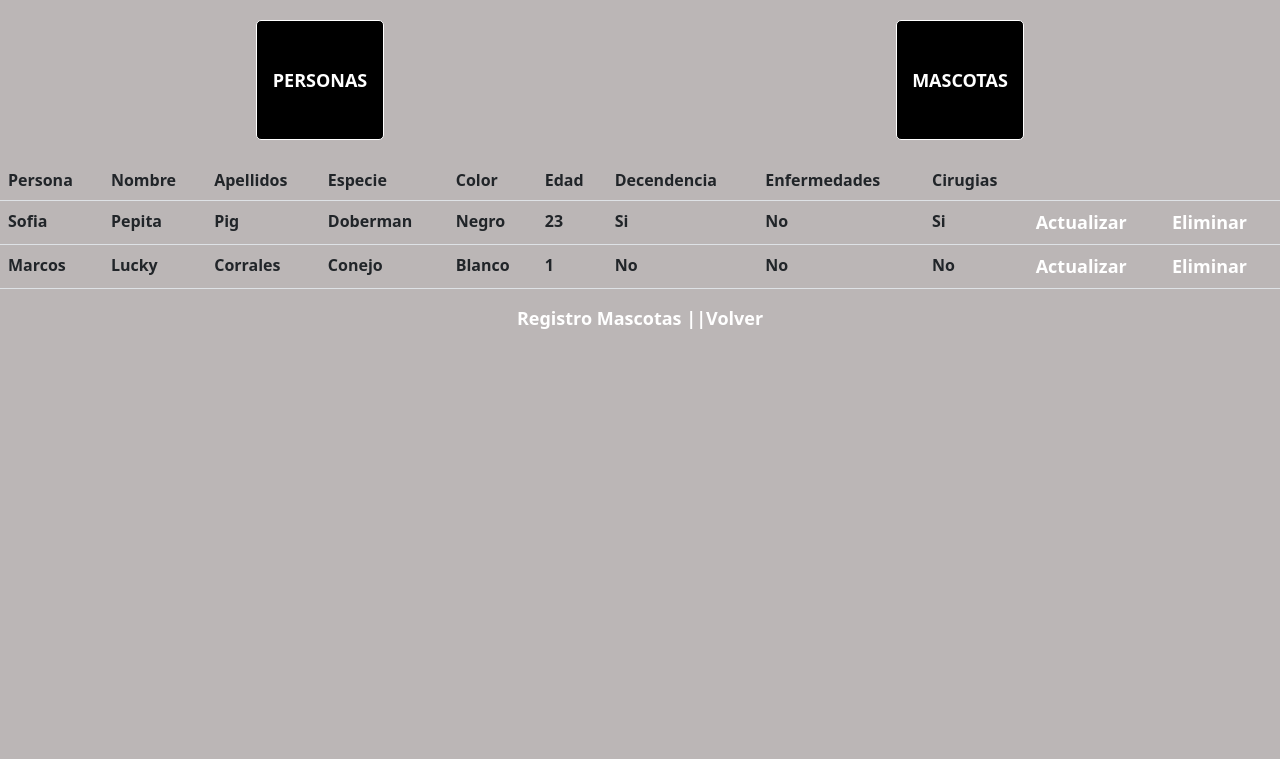
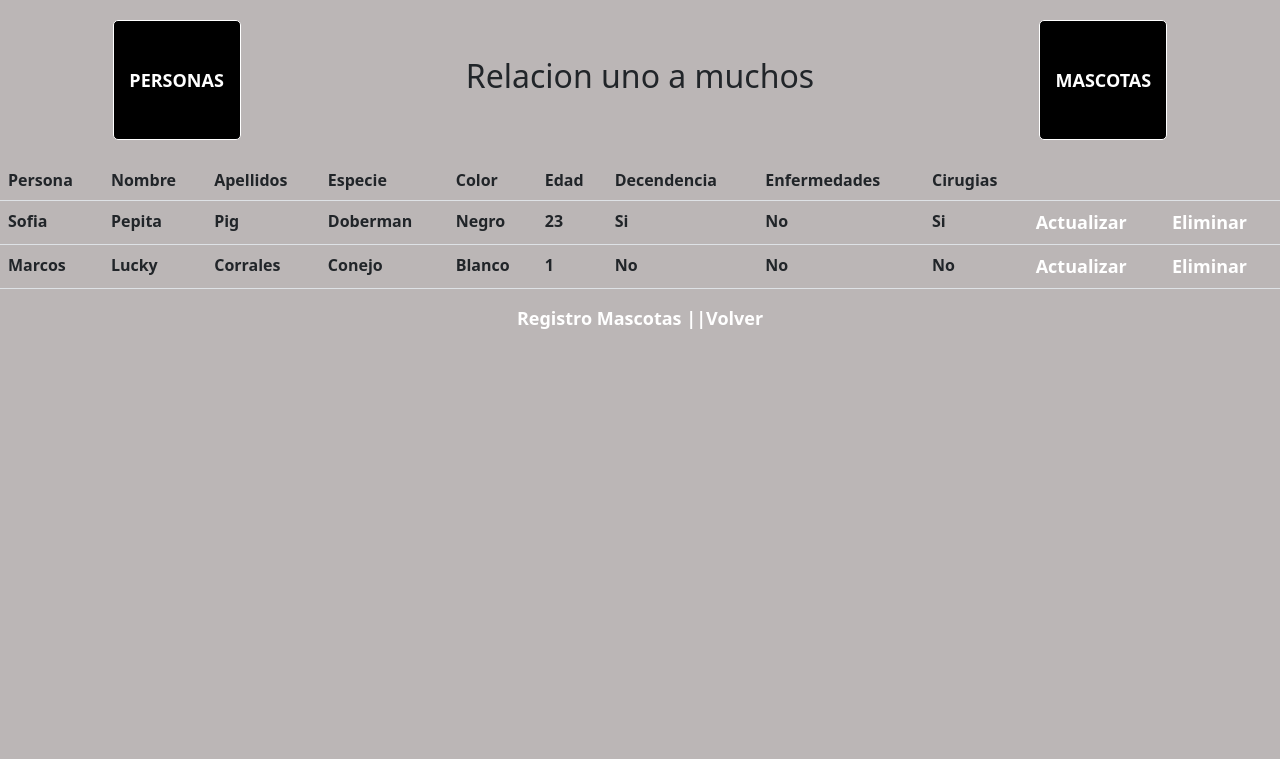
Before and after one commit to Matthew2720/Crud-relacional-1n, a Django app: page /verMascotas/ in a window 1280 px wide. Shown: the top 759 px of the page. Run offline with Django 4.2, Linux system fonts and the light colour scheme; data comes from the database, SQL or seed files in the repository; lists and menus that the app fills with data are empty; some libraries are stand-ins or nearby versions.

Commit message:
Cambio header

```diff
--- a/templates/header.html
+++ b/templates/header.html
@@ -1,5 +1,6 @@
 {% load static %}
 <header>
     <div class="boton"><a href="{% url 'verPersonas' %}">PERSONAS</a></div>
+    <h2>Relacion uno a muchos</h2>
     <div class="boton"><a href="{% url 'verMascotas' %}">MASCOTAS</a></div>
 </header>
```
